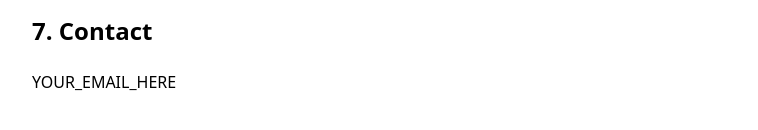
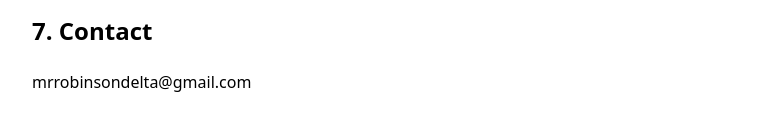
Before and after one commit to Buddhu-Dadaji/horror-channel, a plain HTML site: page docs/privacy.html in a window 1280 px wide. Shown: the part 1101-1231 px from the top of the page, without its empty margins (256-1014 px from the left). Drawn offline with Linux system fonts and the light colour scheme.

Commit message:
Update contact email in privacy.html

```diff
--- a/docs/privacy.html
+++ b/docs/privacy.html
@@ -26,5 +26,5 @@
 <p>Access can be revoked at any time at <a href="https://myaccount.google.com/permissions">Google Account permissions</a> and in the Instagram app under <em>Settings → Apps and websites</em>.</p>
 
 <h2>7. Contact</h2>
-<p>YOUR_EMAIL_HERE</p>
+<p>mrrobinsondelta@gmail.com</p>
 </body></html>
```
